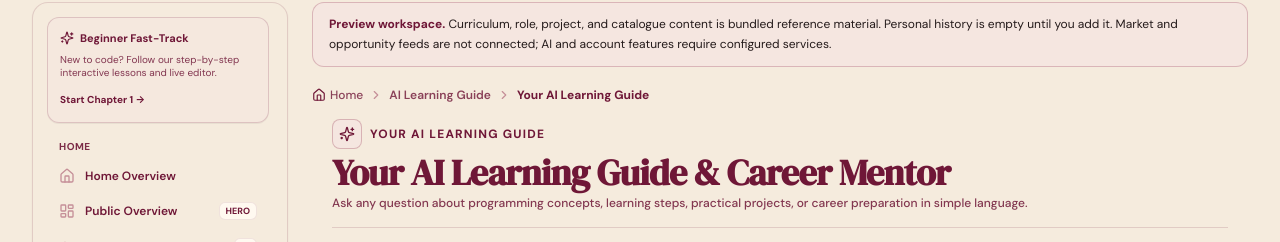
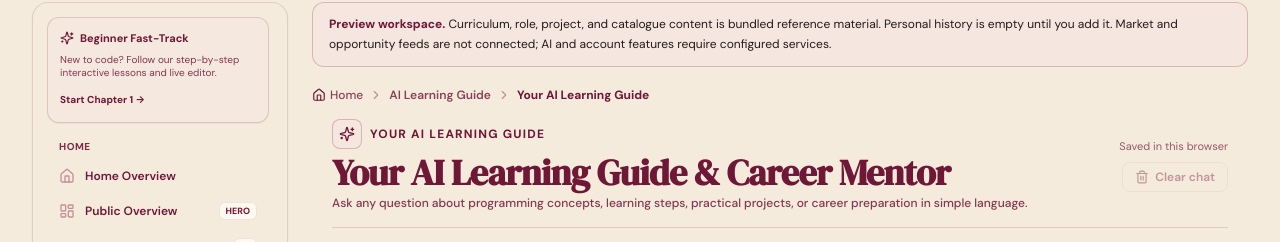
Before and after one commit to adnn-debug/talviora-tech-complete, a Next.js app: page /mentor in a window 1280 px wide. Shown: the part 87-329 px from the top of the page. Built offline with nearby package versions, Linux system fonts and the light colour scheme; a web font is replaced by a local one.

Commit message:
Save mentor conversations in the browser

```diff
--- a/app/mentor/page.tsx
+++ b/app/mentor/page.tsx
@@ -1,12 +1,13 @@
 "use client";
 
-import { useState } from "react";
+import { useEffect, useState } from "react";
 import {
   Sparkles,
   Send,
   Bot,
   Loader2,
   AlertCircle,
+  Trash2,
 } from "lucide-react";
 
 interface Message {
@@ -14,11 +15,51 @@ interface Message {
   content: string;
 }
 
+const CHAT_STORAGE_KEY = "talviora-mentor-chat-v1";
+const MAX_SAVED_MESSAGES = 200;
+
 export default function MentorPage() {
   const [messages, setMessages] = useState<Message[]>([]);
   const [input, setInput] = useState("");
   const [loading, setLoading] = useState(false);
   const [errorMessage, setErrorMessage] = useState<string | null>(null);
+  const [historyLoaded, setHistoryLoaded] = useState(false);
+
+  useEffect(() => {
+    try {
+      const saved = localStorage.getItem(CHAT_STORAGE_KEY);
+      if (saved) {
+        const parsed: unknown = JSON.parse(saved);
+        if (Array.isArray(parsed)) {
+          const validMessages = parsed.filter((item): item is Message => {
+            if (!item || typeof item !== "object") return false;
+            const message = item as Record<string, unknown>;
+            return (message.role === "user" || message.role === "assistant") &&
+              typeof message.content === "string" && message.content.length <= 4000;
+          });
+          setMessages(validMessages.slice(-MAX_SAVED_MESSAGES));
+        }
+      }
+    } catch {
+      localStorage.removeItem(CHAT_STORAGE_KEY);
+    } finally {
+      setHistoryLoaded(true);
+    }
+  }, []);
+
+  useEffect(() => {
+    if (!historyLoaded) return;
+    try {
+      localStorage.setItem(CHAT_STORAGE_KEY, JSON.stringify(messages.slice(-MAX_SAVED_MESSAGES)));
+    } catch {
+      setErrorMessage("This browser could not save the chat. Check its available storage.");
+    }
+  }, [messages, historyLoaded]);
+
+  const clearChat = () => {
+    setMessages([]);
+    setErrorMessage(null);
+  };
 
   const handleSend = async (e: React.FormEvent) => {
     e.preventDefault();
@@ -77,6 +118,18 @@ export default function MentorPage() {
           <p className="text-xs text-[var(--color-burgundy)]/85 mt-0.5 font-medium">
             Ask any question about programming concepts, learning steps, practical projects, or career preparation in simple language.
           </p>
+        </div>
+        <div className="flex flex-col items-start sm:items-end gap-2 shrink-0">
+          <span className="text-[11px] text-[var(--color-burgundy)]/70">Saved in this browser</span>
+          <button
+            type="button"
+            onClick={clearChat}
+            disabled={messages.length === 0}
+            className="inline-flex items-center gap-1.5 rounded-lg border border-[rgba(var(--color-burgundy-rgb),0.15)] px-3 py-1.5 text-xs font-semibold text-[var(--color-burgundy)] hover:bg-[var(--surface-rose)] disabled:opacity-40 disabled:cursor-not-allowed"
+          >
+            <Trash2 className="w-3.5 h-3.5" />
+            <span>Clear chat</span>
+          </button>
         </div>
       </div>
 
@@ -149,6 +202,7 @@ export default function MentorPage() {
         <form onSubmit={handleSend} className="pt-4 border-t border-[rgba(var(--color-burgundy-rgb),0.12)] flex gap-2">
           <input
             type="text"
+            maxLength={4000}
             value={input}
             onChange={(e) => setInput(e.target.value)}
             placeholder="Ask your mentor anything about learning, code, projects, or your career..."
```
